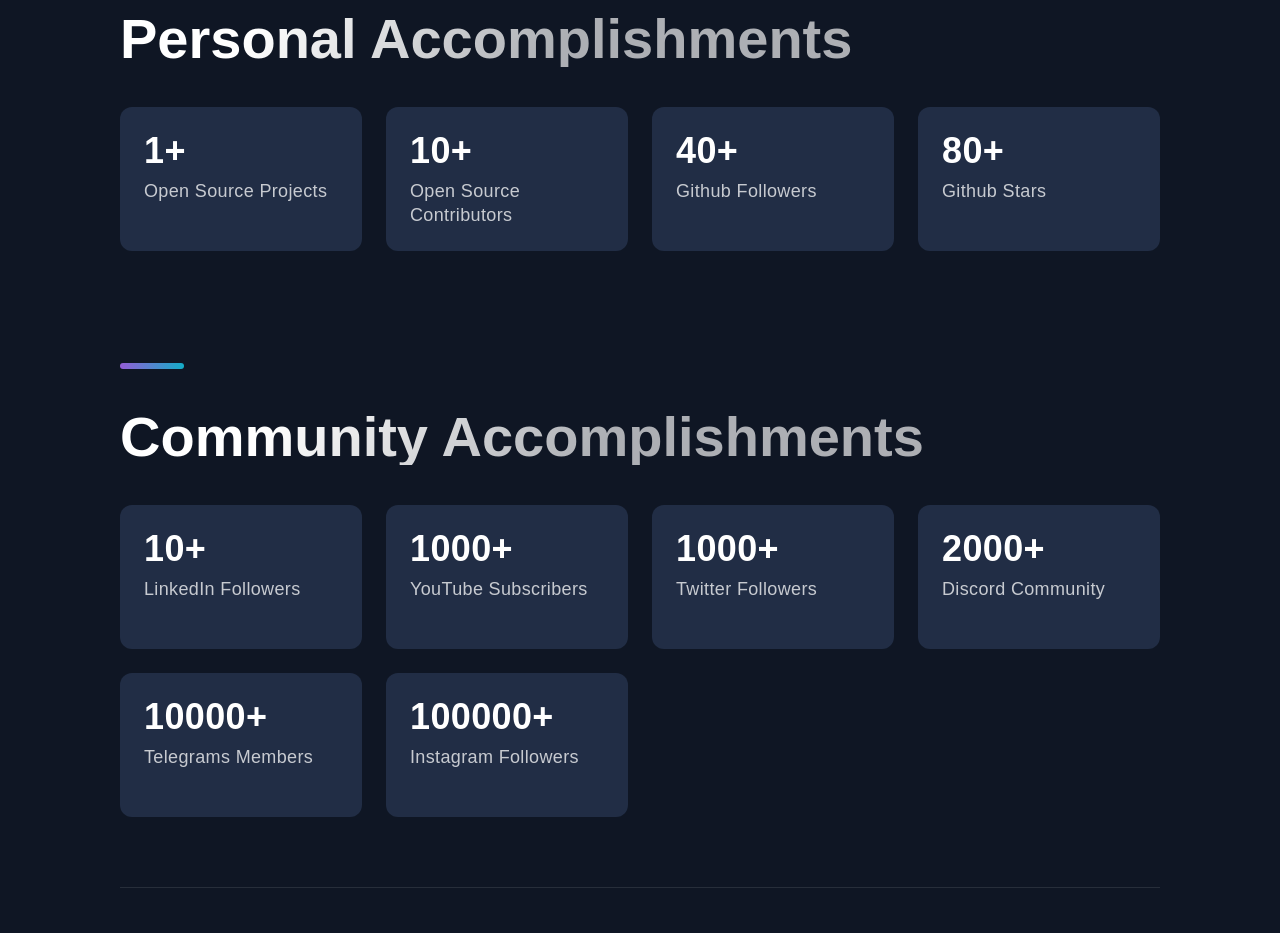
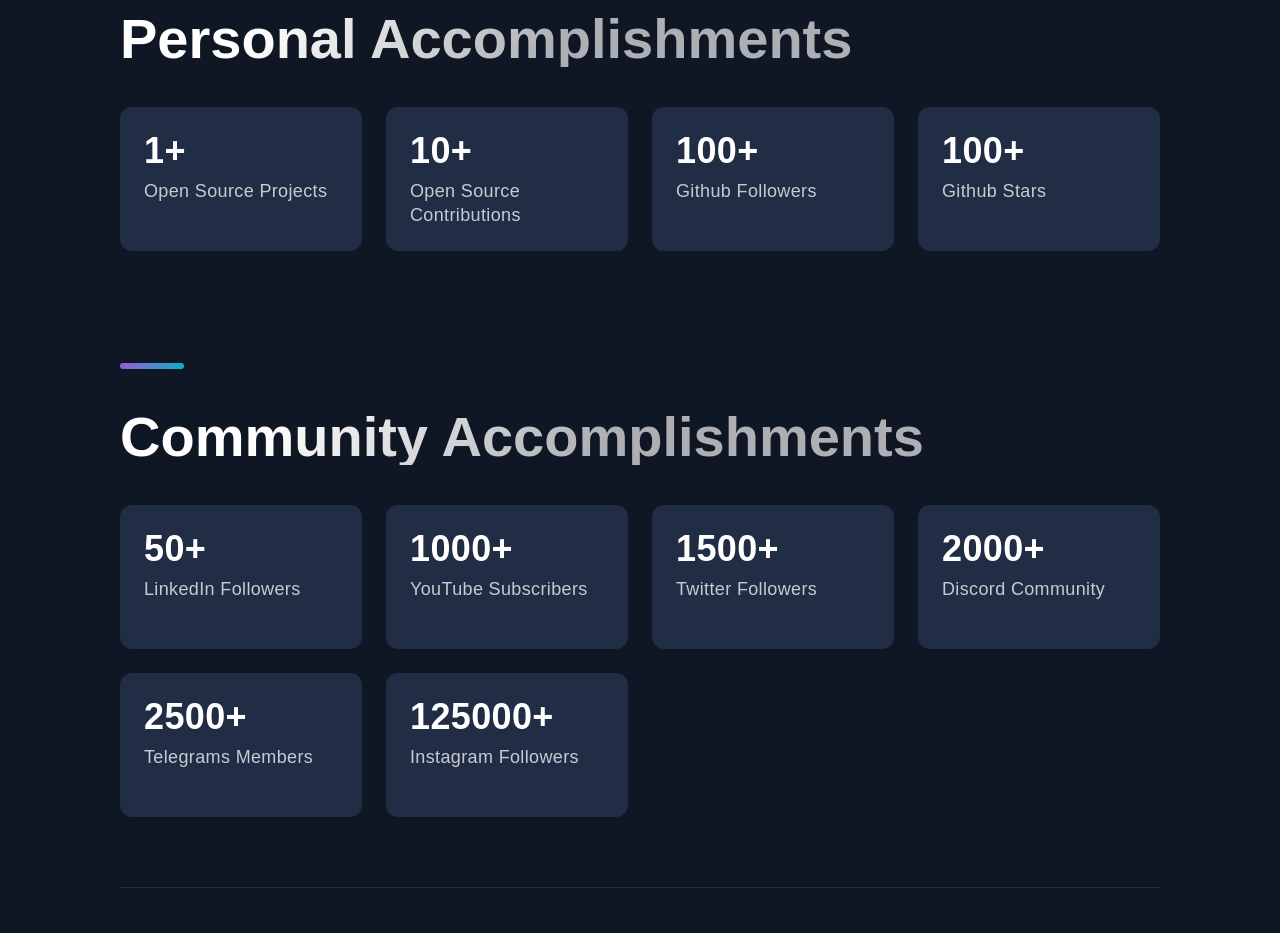
Before and after one commit to kabir0x23/Portfolio_old, a Next.js app: page / in a window 1280 px wide. Shown: the part 2840-3773 px from the top of the page. Built offline with nearby package versions, Linux system fonts and the light colour scheme.

Commit message:
Update Accomplishments.js

```diff
--- a/src/components/Accomplishments/Accomplishments.js
+++ b/src/components/Accomplishments/Accomplishments.js
@@ -5,9 +5,9 @@
 
 const data = [
     {number: 1, text: 'Open Source Projects'},
-    {number: 10, text: 'Open Source Contributors',},
-    {number: 40, text: 'Github Followers',},
-    {number: 80, text: 'Github Stars',}
+    {number: 10, text: 'Open Source Contributions',},
+    {number: 100, text: 'Github Followers',},
+    {number: 100, text: 'Github Stars',}
 ];
 
 const data2 = [
@@ -15,12 +15,12 @@
     // {number: 0, text: 'Open Source Contributors',},
     // {number: 0, text: 'Github Followers',},
     // {number: 0, text: 'Github Stars',},
-    {number: 10, text: 'LinkedIn Followers',},
+    {number: 50, text: 'LinkedIn Followers',},
     {number: 1000, text: 'YouTube Subscribers',},
-    {number: 1000, text: 'Twitter Followers',},
+    {number: 1500, text: 'Twitter Followers',},
     {number: 2000,  text: 'Discord Community',},
-    {number: 10000, text: 'Telegrams Members',},
-    {number: 100000, text: 'Instagram Followers',}
+    {number: 2500, text: 'Telegrams Members',},
+    {number: 125000, text: 'Instagram Followers',}
 ]
 
 const Accomplishments = () => (
```
